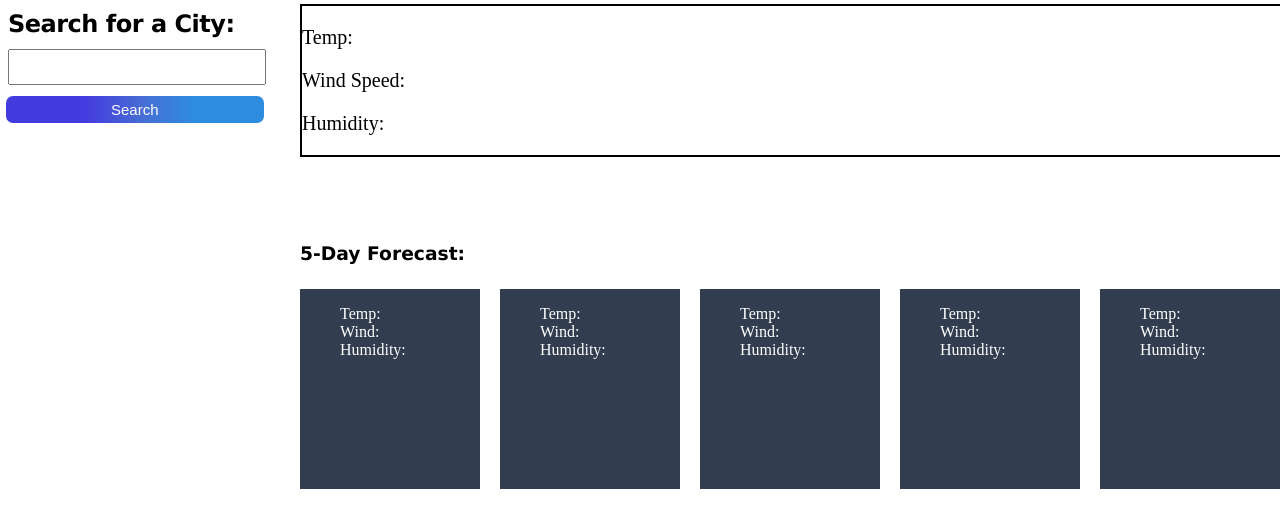
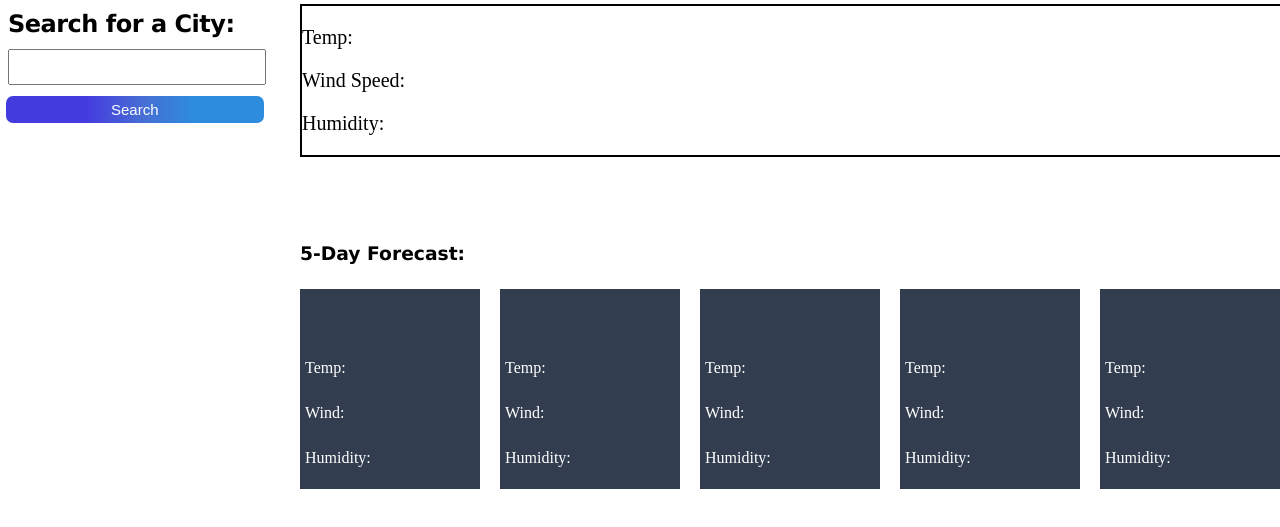
Before and after one commit to pariselectra/Five-Day-Weather-Forecast, a plain HTML site: page index.html in a window 1280 px wide. Shown: the part 91-618 px from the top of the page. Drawn offline with nearby package versions, Linux system fonts and the light colour scheme.

Commit message:
final formating touches

```diff
--- a/index.html
+++ b/index.html
@@ -15,11 +15,13 @@
         <h2>Search for a City:</h2>
         <input type="text" id="cityInput">
         <button id="searchButton" onclick="searchCity()">Search</button>
+        <ul id="storedCities">
+            <li></li>
+        </ul>
     </article>
     <section>
         <!-- Append saved search terms here - create empty array in the script-->
-        <ul id = "listOfCities">
-        </ul>
+        <h5 id = "listOfCities"></h5>
     </section>
     <main class="currentContainer">
         <h2 id="cityName"></h2>
--- a/script.js
+++ b/script.js
@@ -3,6 +3,7 @@ const APIKey = "67e07ebfc7be74885d77376a79a4a255";
 let cityInput = $('#cityInput')
 let nameOfCity = $('#cityName')
 const date = new Date();
+var listOfCities = $('#listOfCities')
 
 function kelvinToFahrenheit(temp) {
     let fahrenheit = (temp-273.15) * 9/5 + 32;
@@ -30,6 +31,16 @@ function searchCity(){
         nameOfCity.append(div);
         div.append(cityName);
         nameOfCity.append(date);
+
+
+        // Dallas at end of time
+        // let listOfCities = data.name;
+        // let el = $('<el>')
+        // nameOfCity.append(el);
+        // el.append(listOfCities);
+
+
+
 
         // Converts from lat/lon to city
         let latitude = data.coord.lat
@@ -62,7 +73,6 @@ function searchForecast(latitude, longitude){
     // Day One
         let dayOneDate =  new Date()
         dayOneDate.setDate(date.getDate() + 1);
-        console.log(dayOneDate);
         $('#dayOneDate').append(dayOneDate);
 
         let dayOneTemp = kelvinToFahrenheit(res.list[4].main.temp);
@@ -77,7 +87,6 @@ function searchForecast(latitude, longitude){
     // Day Two
         let dayTwoDate =  new Date()
         dayTwoDate.setDate(date.getDate() + 2);
-        console.log(dayTwoDate);
         $('#dayTwoDate').append(dayTwoDate);
 
         let dayTwoTemp = kelvinToFahrenheit(res.list[12].main.temp);
@@ -93,7 +102,6 @@ function searchForecast(latitude, longitude){
      // Day Three
         let dayThreeDate =  new Date()
         dayThreeDate.setDate(date.getDate() + 3);
-        console.log(dayThreeDate);
         $('#dayThreeDate').append(dayThreeDate);
 
         let dayThreeTemp = kelvinToFahrenheit(res.list[20].main.temp);
@@ -108,7 +116,6 @@ function searchForecast(latitude, longitude){
     // Day Four
         let dayFourDate =  new Date()
         dayFourDate.setDate(date.getDate() + 4);
-        console.log(dayFourDate);
         $('#dayFourDate').append(dayFourDate);
 
         let dayFourTemp = kelvinToFahrenheit(res.list[28].main.temp);
@@ -123,7 +130,6 @@ function searchForecast(latitude, longitude){
     // Day Five
         let dayFiveDate =  new Date()
         dayFiveDate.setDate(date.getDate() + 5);
-        console.log(dayFiveDate);
         $('#dayFiveDate').append(dayFiveDate);
 
         let dayFiveTemp = kelvinToFahrenheit(res.list[36].main.temp);
--- a/stylesheet.css
+++ b/stylesheet.css
@@ -111,3 +111,124 @@ li {
     left: 1100px;
     top: 380px;
 }
+
+#dayOneDate {
+    position: absolute;
+    left: 5px;
+}
+
+#dayOneTemp {
+    position: absolute;
+    left: 5px;
+    top: 70px;
+}
+
+#dayOneWind {
+    position: absolute;
+    left: 5px;
+    top: 115px;
+}
+
+#dayOneHumidity {
+    position: absolute;
+    left: 5px;
+    top: 160px;
+}
+
+#dayTwoDate {
+    position: absolute;
+    left: 5px;
+}
+
+#dayTwoTemp {
+    position: absolute;
+    left: 5px;
+    top: 70px;
+}
+
+#dayTwoWind {
+    position: absolute;
+    left: 5px;
+    top: 115px;
+}
+
+#dayTwoHumidity {
+    position: absolute;
+    left: 5px;
+    top: 160px;
+}
+
+#dayThreeDate {
+    position: absolute;
+    left: 5px;
+}
+
+#dayThreeTemp {
+    position: absolute;
+    left: 5px;
+    top: 70px;
+}
+
+#dayThreeWind {
+    position: absolute;
+    left: 5px;
+    top: 115px;
+}
+
+#dayThreeHumidity {
+    position: absolute;
+    left: 5px;
+    top: 160px;
+}
+
+#dayFourDate {
+    position: absolute;
+    left: 5px;
+}
+
+#dayFourTemp {
+    position: absolute;
+    left: 5px;
+    top: 70px;
+}
+
+#dayFourWind {
+    position: absolute;
+    left: 5px;
+    top: 115px;
+}
+
+#dayFourHumidity {
+    position: absolute;
+    left: 5px;
+    top: 160px;
+}
+
+#dayFiveDate {
+    position: absolute;
+    left: 5px;
+}
+
+#dayFiveTemp {
+    position: absolute;
+    left: 5px;
+    top: 70px;
+}
+
+#dayFiveWind {
+    position: absolute;
+    left: 5px;
+    top: 115px;
+}
+
+#dayFiveHumidity {
+    position: absolute;
+    left: 5px;
+    top: 160px;
+}
+
+#listOfCities {
+    font-size: 100px;
+    color: red;
+    z-index: 8;
+}
```
Also changed, not shown: 1 other file.
